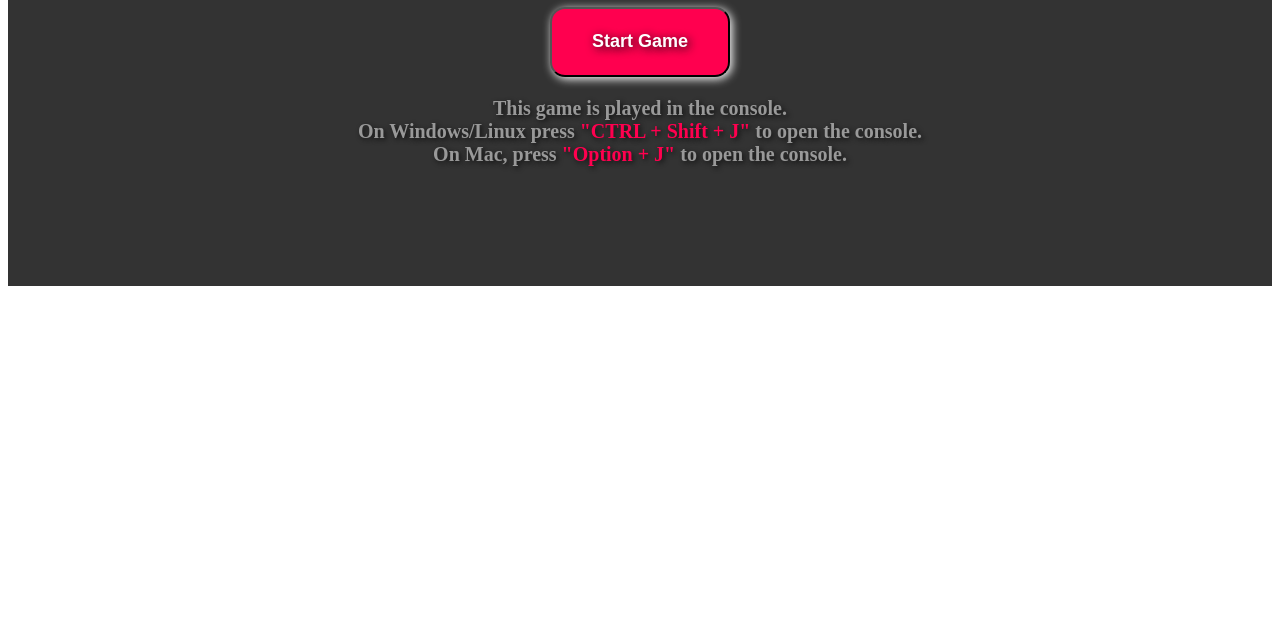
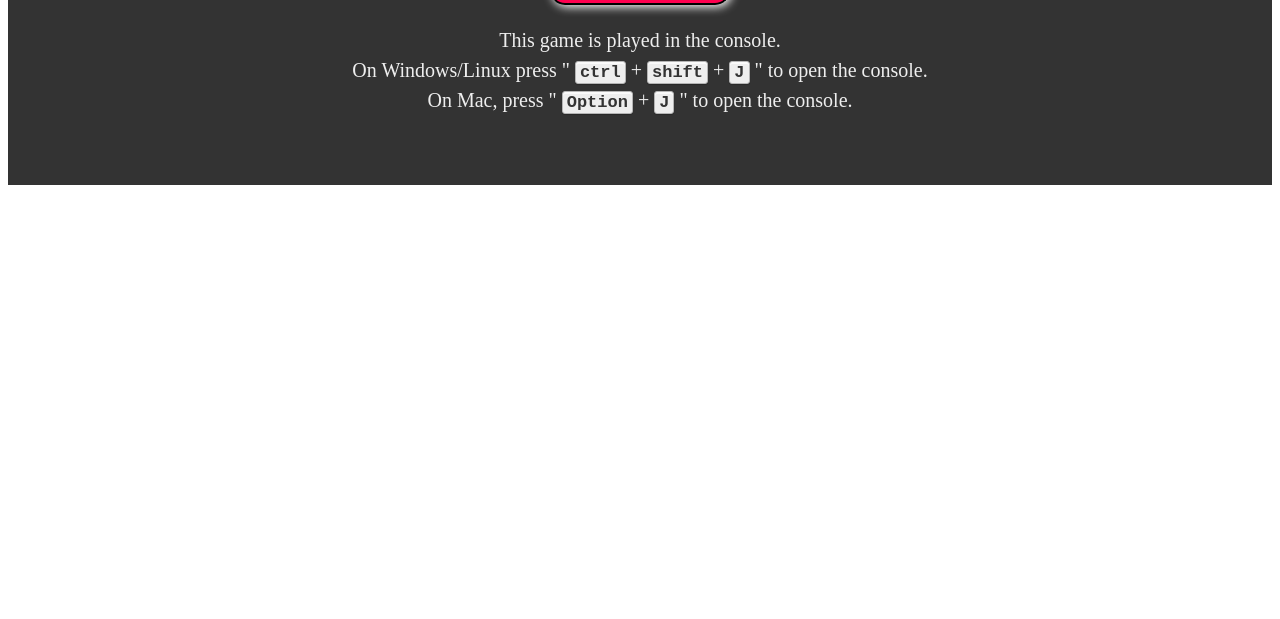
Before and after one commit to PraveenSinghKshatri/rock-paper-scissors, a plain HTML site: page index.html in a window 1280 px wide. Shown: the part 181-800 px from the top of the page. Drawn offline with Linux system fonts and the light colour scheme.

Commit message:
removed the span tags

```diff
--- a/index.html
+++ b/index.html
@@ -14,10 +14,10 @@
         <h1>Rock Paper Scissors</h1>
         <button onclick="game()">Start Game</button>
         <p class="info">This game is played in the console.
-        <br>
-        On Windows/Linux press <span>"CTRL + Shift + J"</span> to open the console.
-        <br>
-        On Mac, press <span> "Option + J"</span> to open the console.
+            <br>
+        On Windows/Linux press " <kbd>ctrl</kbd> + <kbd>shift</kbd> + <kbd>J</kbd> " to open the console.
+       <br>
+        On Mac, press  " <kbd>Option</kbd> + <kbd>J</kbd> " to open the console.
         </p>
     </div>
 
--- a/styles.css
+++ b/styles.css
@@ -1,15 +1,16 @@
 .flex-container{
+  margin: 0;
     display: flex;
     flex-direction: column;
+    justify-content: center;
+    text-align: center;
     align-items: center;
     background-color: #333;
-    padding: 100px;
-    text-align: center;
-
-
+    padding: 50px 10px;
 }
 h1{
     color: #ff004f;
+    margin-top: 0;
 }
 button{
     width: 180px;
@@ -33,13 +34,25 @@ button:hover{
 
 .info{
     font-size: 20px;
-    font-weight: 600;
-    color: #999;
-    text-shadow: 2px 2px 5px #111;
+    color: #eee;
+    line-height: 1.5;
+
 
 }
 
-span{
-  color: #ff004f;
 
+kbd {
+  background-color: #eee;
+  border-radius: 3px;
+  border: 1px solid #b4b4b4;
+  box-shadow:
+    0 1px 1px rgba(0, 0, 0, 0.2),
+    0 2px 0 0 rgba(255, 255, 255, 0.7) inset;
+  color: #333;
+  display: inline-block;
+  font-size: 0.85em;
+  font-weight: 700;
+  line-height: 1;
+  padding: 2px 4px;
+  white-space: nowrap;
 }
```
